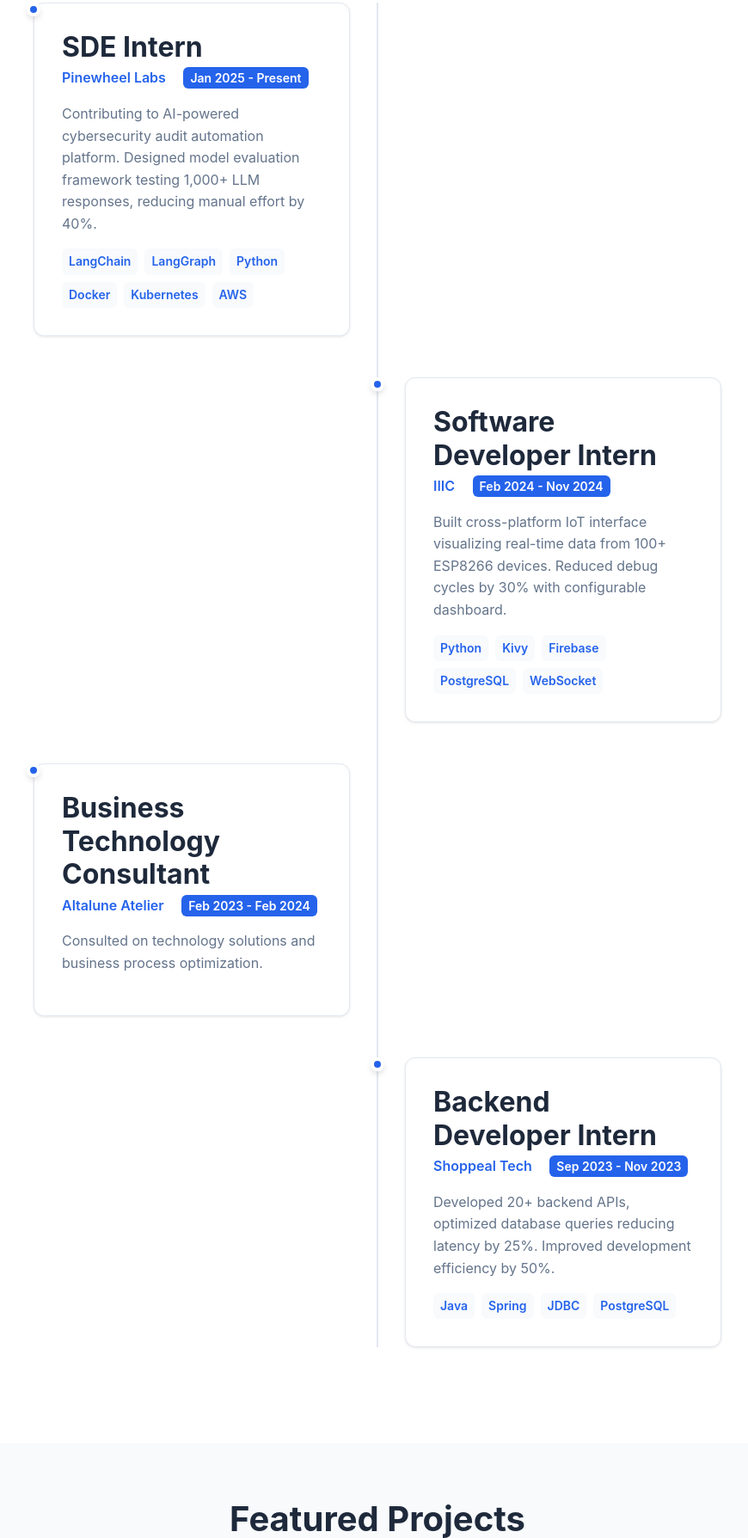
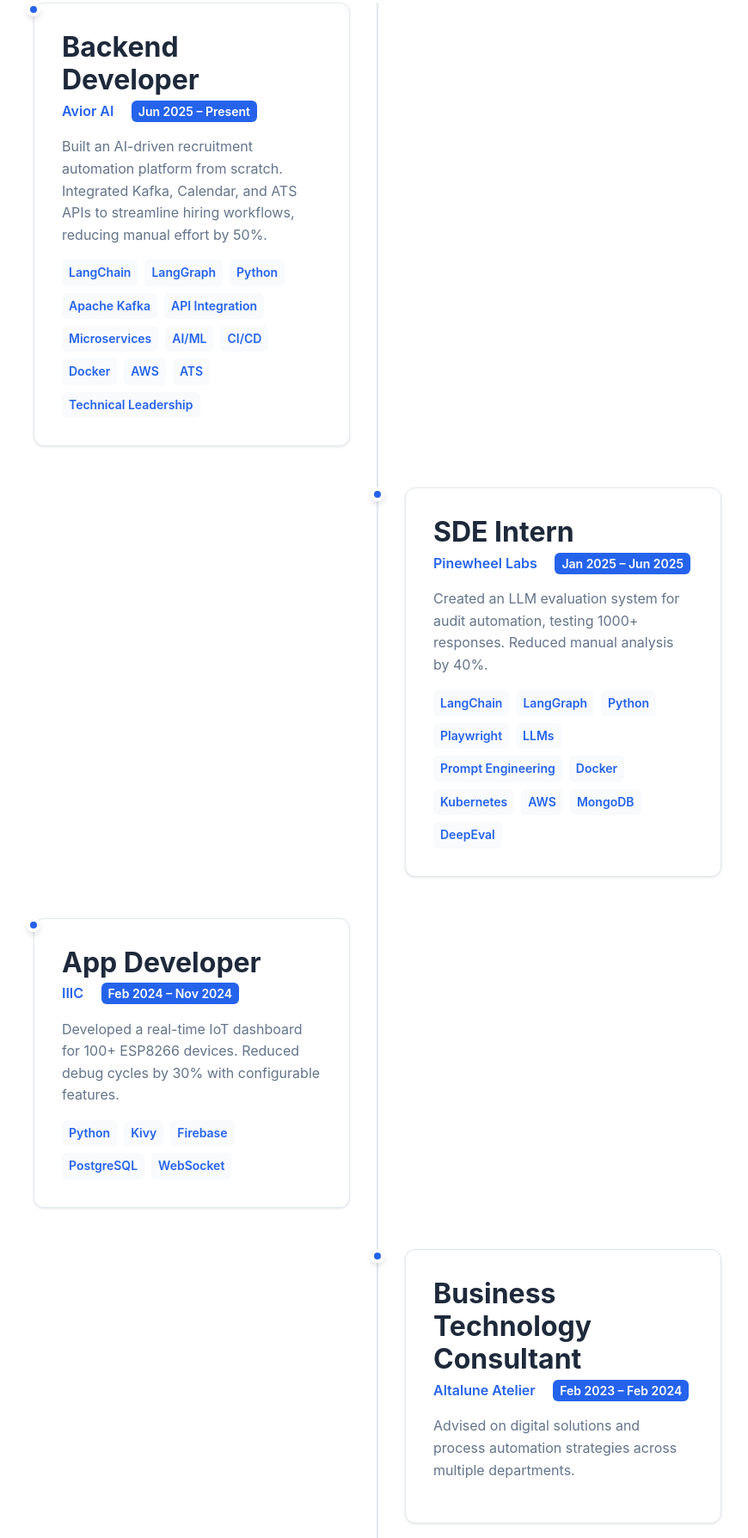
Before and after one commit to Suryanshpandey5492/protfolio, a plain HTML site: page index.html in a window 1280 px wide. Shown: the part 1689-3478 px from the top of the page at 86% size, without its empty margins (201-1071 px from the left). Drawn offline with Linux system fonts and the light colour scheme.

Commit message:
Update the Experirnce

```diff
--- a/index.html
+++ b/index.html
@@ -133,22 +133,20 @@
     <div class="container">
         <h2 class="section-title">Professional Experience</h2>
         <div class="timeline">
+
             <div class="timeline-item">
                 <div class="timeline-dot"></div>
                 <div class="timeline-content">
                     <div class="timeline-header">
-                            <h3>SDE Intern</h3>
-                            <span class="company">Pinewheel Labs</span>
-                            <span class="duration">Jan 2025 - Present</span>
+                        <h3>Backend Developer</h3>
+                        <span class="company">Avior AI</span>
+                        <span class="duration">Jun 2025 – Present</span>
                     </div>
-                        <p>Contributing to AI-powered cybersecurity audit automation platform. Designed model evaluation framework testing 1,000+ LLM responses, reducing manual effort by 40%.</p>
+                    <p>Built an AI-driven recruitment automation platform from scratch. Integrated Kafka, Calendar, and ATS APIs to streamline hiring workflows, reducing manual effort by 50%.</p>
                     <div class="tech-stack">
-                            <span>LangChain</span>
-                            <span>LangGraph</span>
-                            <span>Python</span>
-                            <span>Docker</span>
-                            <span>Kubernetes</span>
-                            <span>AWS</span>
+                        <span>LangChain</span><span>LangGraph</span><span>Python</span><span>Apache Kafka</span>
+                        <span>API Integration</span><span>Microservices</span><span>AI/ML</span><span>CI/CD</span>
+                        <span>Docker</span><span>AWS</span><span>ATS</span><span>Technical Leadership</span>
                     </div>
                 </div>
             </div>
@@ -157,17 +155,30 @@
                 <div class="timeline-dot"></div>
                 <div class="timeline-content">
                     <div class="timeline-header">
-                            <h3>Software Developer Intern</h3>
+                        <h3>SDE Intern</h3>
+                        <span class="company">Pinewheel Labs</span>
+                        <span class="duration">Jan 2025 – Jun 2025</span>
+                    </div>
+                    <p>Created an LLM evaluation system for audit automation, testing 1000+ responses. Reduced manual analysis by 40%.</p>
+                    <div class="tech-stack">
+                        <span>LangChain</span><span>LangGraph</span><span>Python</span><span>Playwright</span>
+                        <span>LLMs</span><span>Prompt Engineering</span><span>Docker</span><span>Kubernetes</span>
+                        <span>AWS</span><span>MongoDB</span><span>DeepEval</span>
+                    </div>
+                </div>
+            </div>
+
+            <div class="timeline-item">
+                <div class="timeline-dot"></div>
+                <div class="timeline-content">
+                    <div class="timeline-header">
+                        <h3>App Developer</h3>
                         <span class="company">IIIC</span>
-                            <span class="duration">Feb 2024 - Nov 2024</span>
+                        <span class="duration">Feb 2024 – Nov 2024</span>
                     </div>
-                        <p>Built cross-platform IoT interface visualizing real-time data from 100+ ESP8266 devices. Reduced debug cycles by 30% with configurable dashboard.</p>
+                    <p>Developed a real-time IoT dashboard for 100+ ESP8266 devices. Reduced debug cycles by 30% with configurable features.</p>
                     <div class="tech-stack">
-                            <span>Python</span>
-                            <span>Kivy</span>
-                            <span>Firebase</span>
-                            <span>PostgreSQL</span>
-                            <span>WebSocket</span>
+                        <span>Python</span><span>Kivy</span><span>Firebase</span><span>PostgreSQL</span><span>WebSocket</span>
                     </div>
                 </div>
             </div>
@@ -178,9 +189,9 @@
                     <div class="timeline-header">
                         <h3>Business Technology Consultant</h3>
                         <span class="company">Altalune Atelier</span>
-                            <span class="duration">Feb 2023 - Feb 2024</span>
+                        <span class="duration">Feb 2023 – Feb 2024</span>
                     </div>
-                        <p>Consulted on technology solutions and business process optimization.</p>
+                    <p>Advised on digital solutions and process automation strategies across multiple departments.</p>
                 </div>
             </div>
 
@@ -188,22 +199,38 @@
                 <div class="timeline-dot"></div>
                 <div class="timeline-content">
                     <div class="timeline-header">
-                            <h3>Backend Developer Intern</h3>
+                        <h3>Software Engineering Intern</h3>
                         <span class="company">Shoppeal Tech</span>
-                            <span class="duration">Sep 2023 - Nov 2023</span>
+                        <span class="duration">Sep 2023 – Nov 2023</span>
                     </div>
-                        <p>Developed 20+ backend APIs, optimized database queries reducing latency by 25%. Improved development efficiency by 50%.</p>
+                    <p>Developed 20+ backend APIs and optimized DB queries, reducing latency by 25% and increasing code reuse.</p>
                     <div class="tech-stack">
-                            <span>Java</span>
-                            <span>Spring</span>
-                            <span>JDBC</span>
-                            <span>PostgreSQL</span>
+                        <span>Java</span><span>Spring</span><span>JDBC</span><span>PostgreSQL</span>
                     </div>
                 </div>
             </div>
+
+            <div class="timeline-item">
+                <div class="timeline-dot"></div>
+                <div class="timeline-content">
+                    <div class="timeline-header">
+                        <h3>Web Development Intern</h3>
+                        <span class="company">Daily Tech Suggest</span>
+                        <span class="duration">Jun 2023 – Aug 2023</span>
+                    </div>
+                    <p>Redesigned the website, improving speed by 60% and user retention by 25% through better UX and SEO.</p>
+                    <div class="tech-stack">
+                        <span>WordPress</span><span>SEO</span>
+                    </div>
+                </div>
+            </div>
+
         </div>
     </div>
 </section>
+
+
+
 
     <!-- Projects Section -->
     <section id="projects" class="projects">
```
Lines whose indentation alone changed are shown as unchanged.
